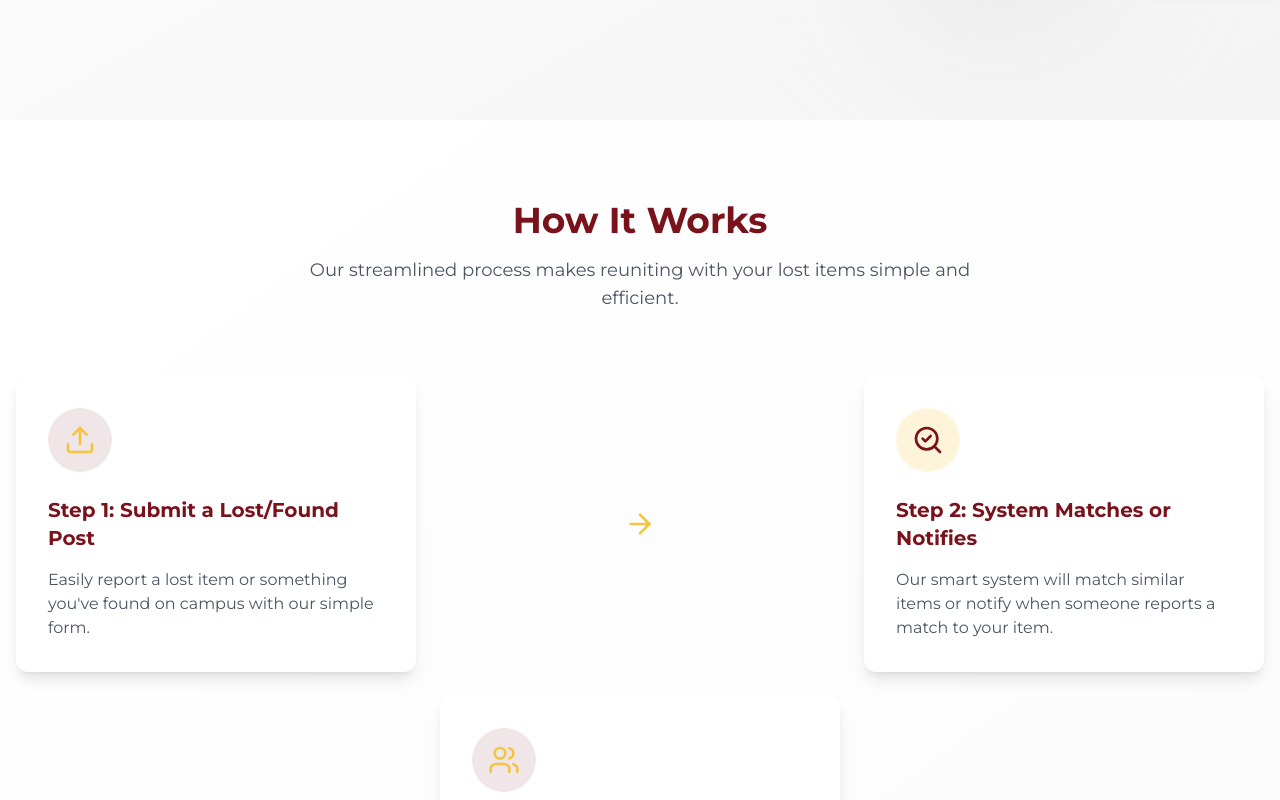
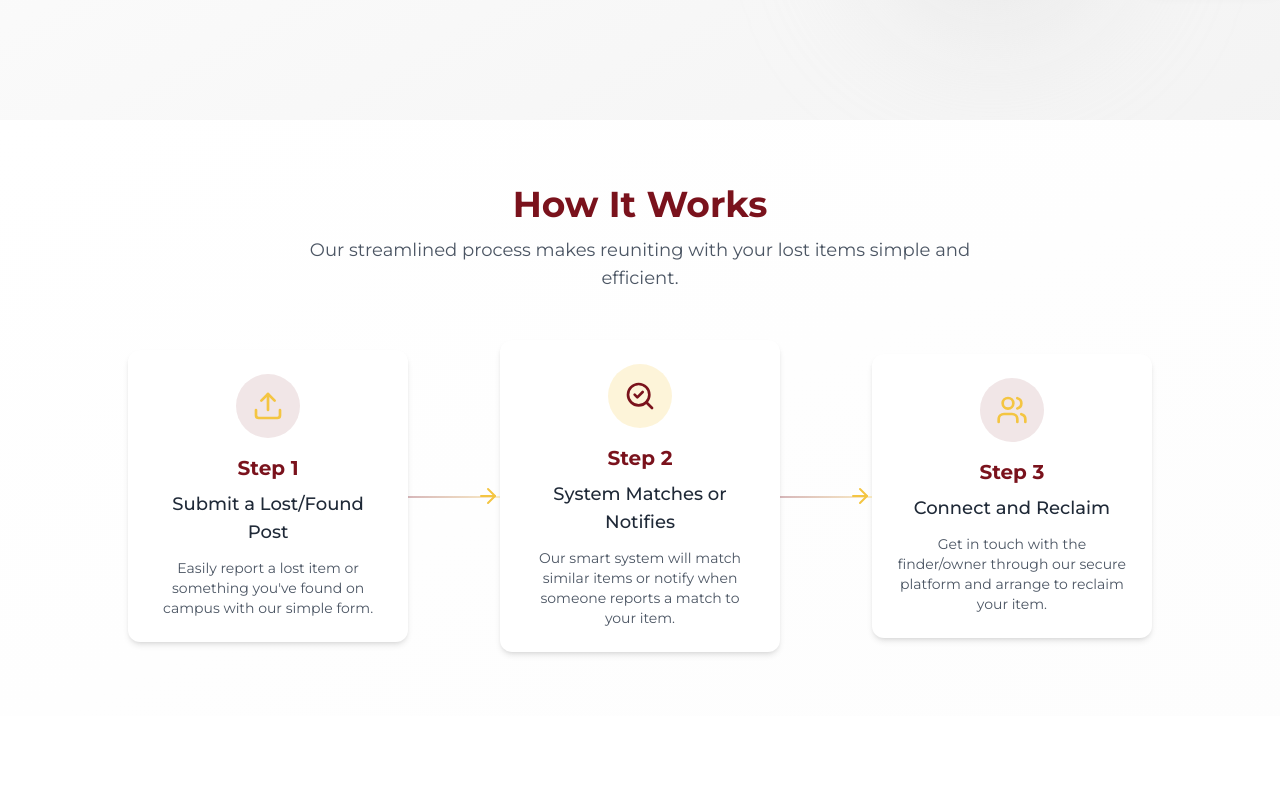
Before and after one commit to GITMAN232/gitam-findit-connect, a React (Vite) app: page / in a window 1280 px wide. Shown: the part 600-1400 px from the top of the page. Built offline with nearby package versions, Linux system fonts and the light colour scheme.

Commit message:
Refactor: Improve "How It Works" section
Clean up the flowchart design in the "How It Works" section for better visual clarity.

```diff
--- a/src/components/WorkflowSection.tsx
+++ b/src/components/WorkflowSection.tsx
@@ -49,17 +49,17 @@ const WorkflowSection = () => {
   };
 
   return (
-    <section className="py-20 bg-gradient-to-br from-white to-grey/10">
+    <section className="py-16 bg-gradient-to-br from-white to-grey/5">
       <div className="container mx-auto px-4">
-        <div className="text-center mb-16">
-          <h2 className="text-3xl md:text-4xl font-bold text-maroon mb-4">How It Works</h2>
+        <div className="text-center mb-12">
+          <h2 className="text-3xl md:text-4xl font-bold text-maroon mb-3">How It Works</h2>
           <p className="text-lg text-gray-600 max-w-2xl mx-auto">
             Our streamlined process makes reuniting with your lost items simple and efficient.
           </p>
         </div>
 
         <motion.div
-          className="grid md:grid-cols-3 gap-6 relative"
+          className="flex flex-col md:flex-row justify-between items-center max-w-5xl mx-auto relative"
           variants={containerVariants}
           initial="hidden"
           whileInView="visible"
@@ -69,23 +69,32 @@ const WorkflowSection = () => {
             <React.Fragment key={step.id}>
               <motion.div
                 variants={itemVariants}
-                className="bg-white rounded-xl p-8 shadow-lg hover-card flex flex-col gap-4"
+                className="bg-white rounded-xl p-6 shadow-md hover:shadow-lg transition-shadow duration-300 flex flex-col items-center text-center w-full md:w-[30%] mb-10 md:mb-0"
               >
-                <div className={`${step.color} p-4 rounded-full w-16 h-16 flex items-center justify-center mb-2`}>
+                <div className={`${step.color} p-4 rounded-full w-16 h-16 flex items-center justify-center mb-4`}>
                   {step.icon}
                 </div>
-                <h3 className="text-xl font-bold text-maroon">
-                  Step {step.id}: {step.title}
+                <h3 className="text-xl font-bold text-maroon mb-2">
+                  Step {step.id}
                 </h3>
-                <p className="text-gray-600">
+                <h4 className="text-lg font-medium text-gray-800 mb-3">{step.title}</h4>
+                <p className="text-gray-600 text-sm">
                   {step.description}
                 </p>
               </motion.div>
 
-              {/* Arrows between steps */}
+              {/* Connection line between steps */}
               {index < steps.length - 1 && (
-                <div className="hidden md:flex items-center justify-center">
-                  <ArrowRight className="w-8 h-8 text-mustard" />
+                <div className="hidden md:block w-[10%] relative">
+                  <div className="absolute top-1/2 left-0 w-full h-[2px] bg-gradient-to-r from-maroon/30 to-mustard/30"></div>
+                  <ArrowRight className="w-6 h-6 text-mustard absolute top-1/2 right-0 -translate-y-1/2" />
+                </div>
+              )}
+
+              {/* Mobile arrow indicator */}
+              {index < steps.length - 1 && (
+                <div className="block md:hidden mb-4">
+                  <ArrowRight className="w-6 h-6 text-mustard transform rotate-90" />
                 </div>
               )}
             </React.Fragment>
```
